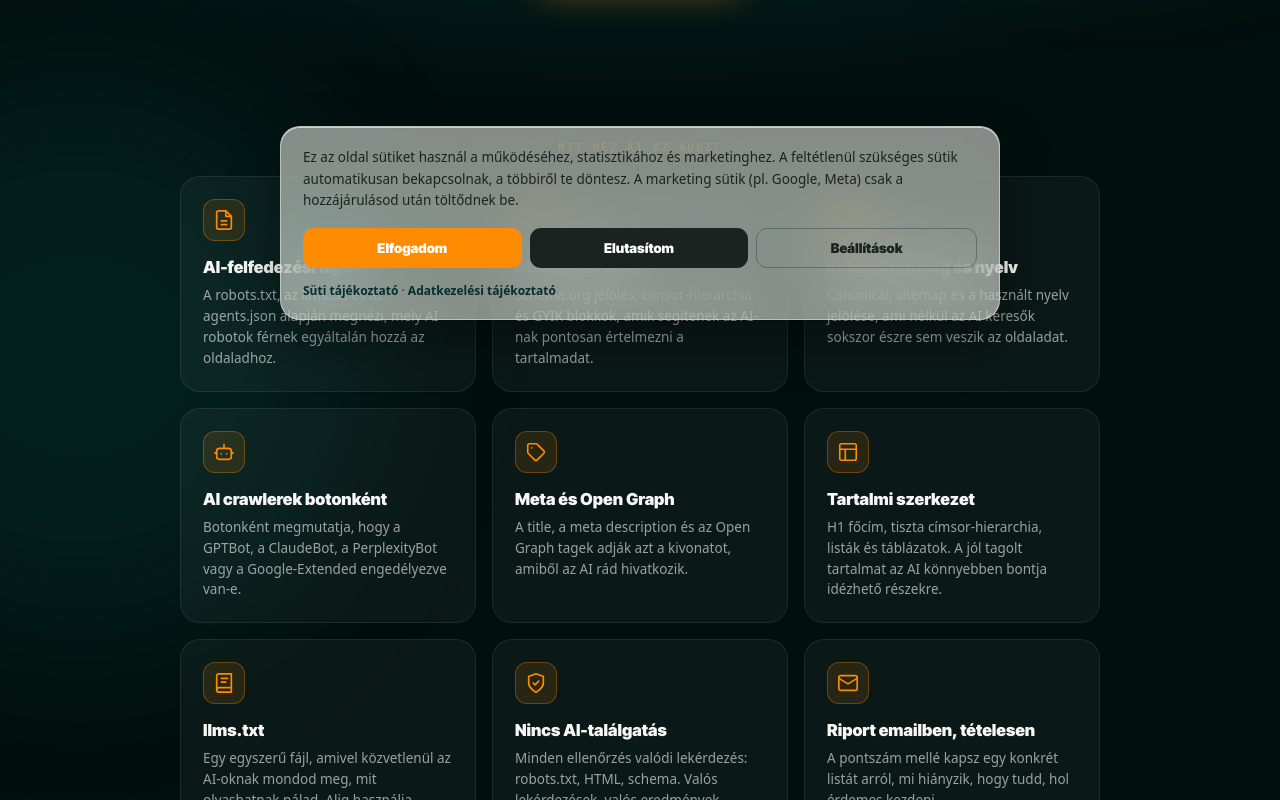
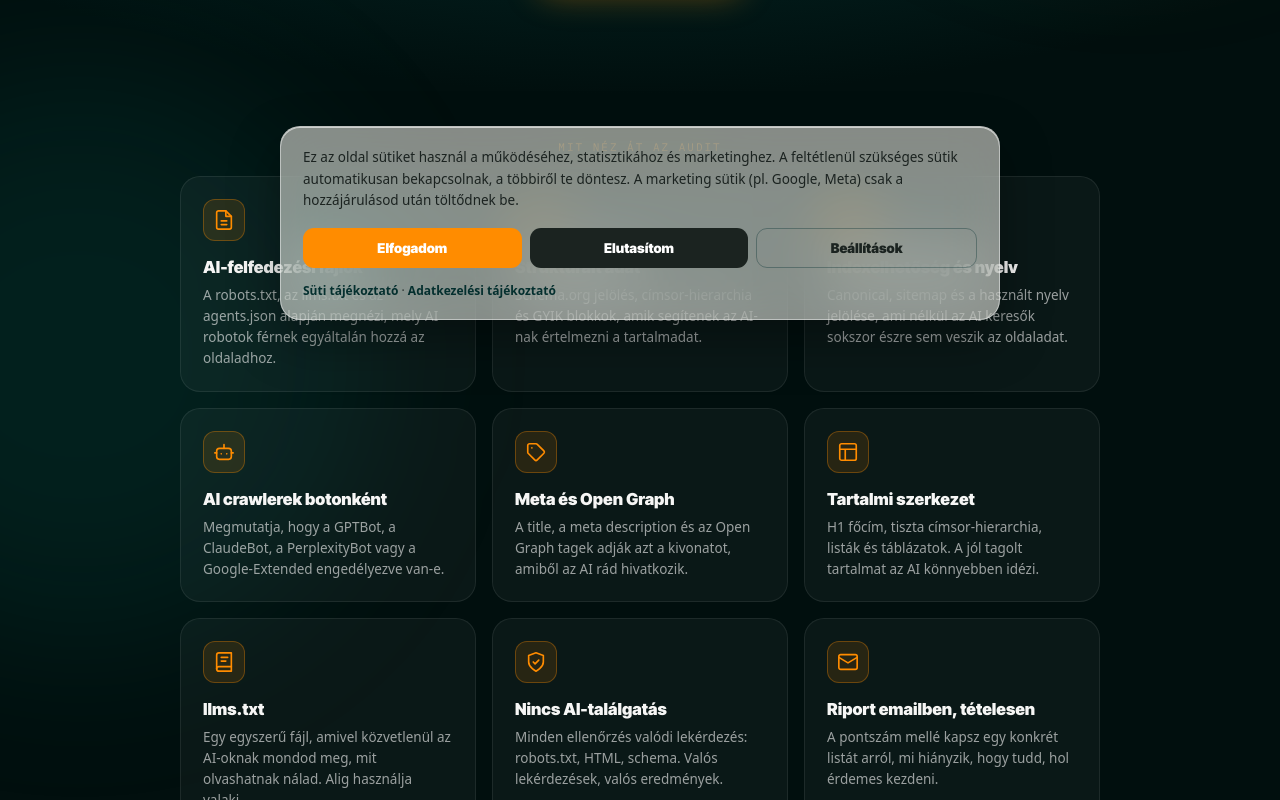
Before and after one commit to danielberndt-ai/aiseoklub, a Next.js app: page / in a window 1280 px wide. Shown: the part 464-1264 px from the top of the page. Built offline with nearby package versions, Linux system fonts and the light colour scheme; a web font is replaced by a local one.

Commit message:
Harom feature kartya szovegenek roviditese

```diff
--- a/components/AuditClient.jsx
+++ b/components/AuditClient.jsx
@@ -811,7 +811,7 @@ const AUDIT_FEATURES = [
   {
     icon: IconCode,
     title: "Strukturált adat",
-    desc: "Schema.org jelölés, címsor-hierarchia és GYIK blokkok, amik segítenek az AI-nak pontosan értelmezni a tartalmadat.",
+    desc: "Schema.org jelölés, címsor-hierarchia és GYIK blokkok, amik segítenek az AI-nak értelmezni a tartalmadat.",
   },
   {
     icon: IconGlobe,
@@ -821,7 +821,7 @@ const AUDIT_FEATURES = [
   {
     icon: IconBot,
     title: "AI crawlerek botonként",
-    desc: "Botonként megmutatja, hogy a GPTBot, a ClaudeBot, a PerplexityBot vagy a Google-Extended engedélyezve van-e.",
+    desc: "Megmutatja, hogy a GPTBot, a ClaudeBot, a PerplexityBot vagy a Google-Extended engedélyezve van-e.",
   },
   {
     icon: IconTag,
@@ -831,7 +831,7 @@ const AUDIT_FEATURES = [
   {
     icon: IconLayout,
     title: "Tartalmi szerkezet",
-    desc: "H1 főcím, tiszta címsor-hierarchia, listák és táblázatok. A jól tagolt tartalmat az AI könnyebben bontja idézhető részekre.",
+    desc: "H1 főcím, tiszta címsor-hierarchia, listák és táblázatok. A jól tagolt tartalmat az AI könnyebben idézi.",
   },
   {
     icon: IconBook,
```
